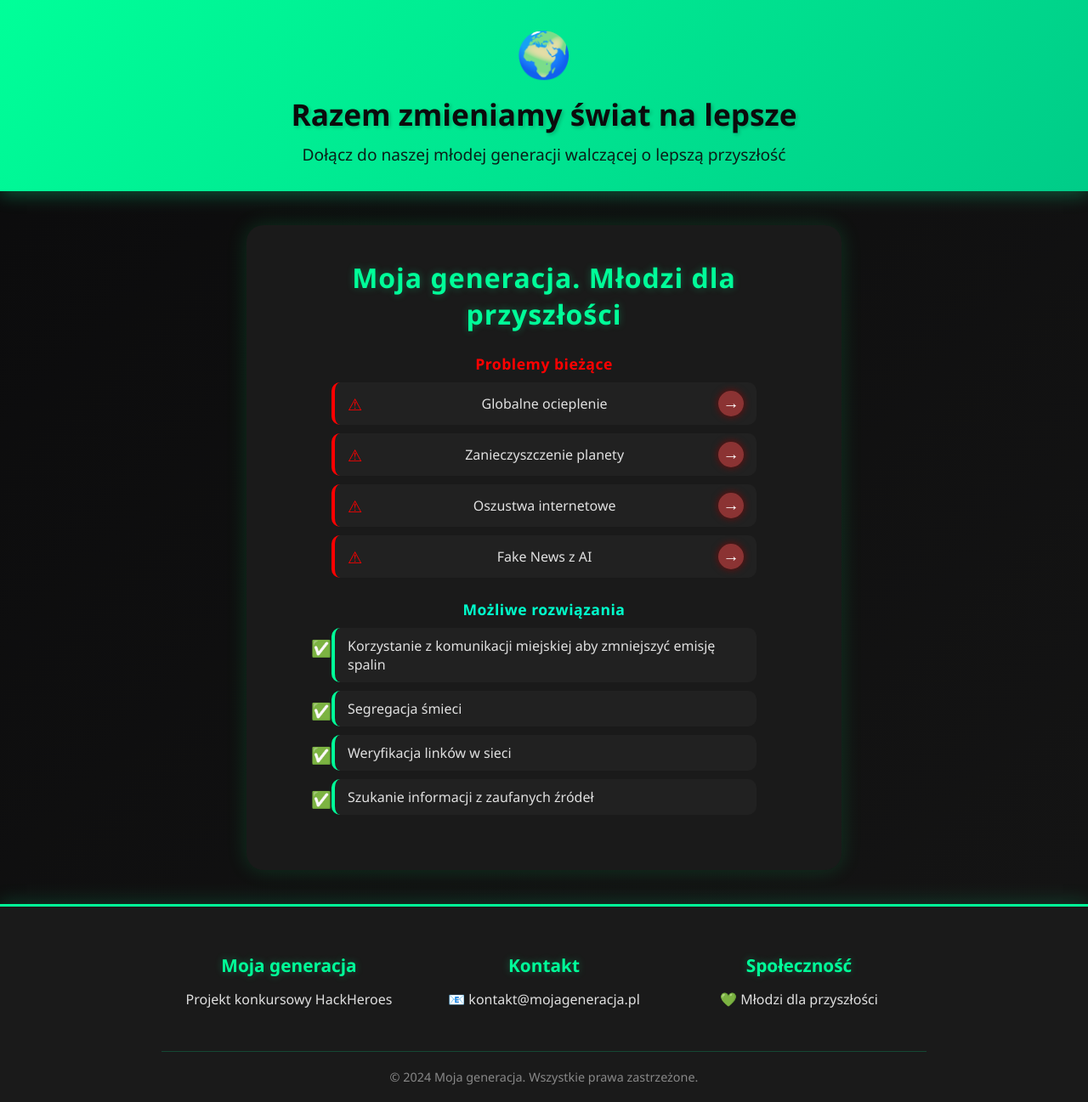
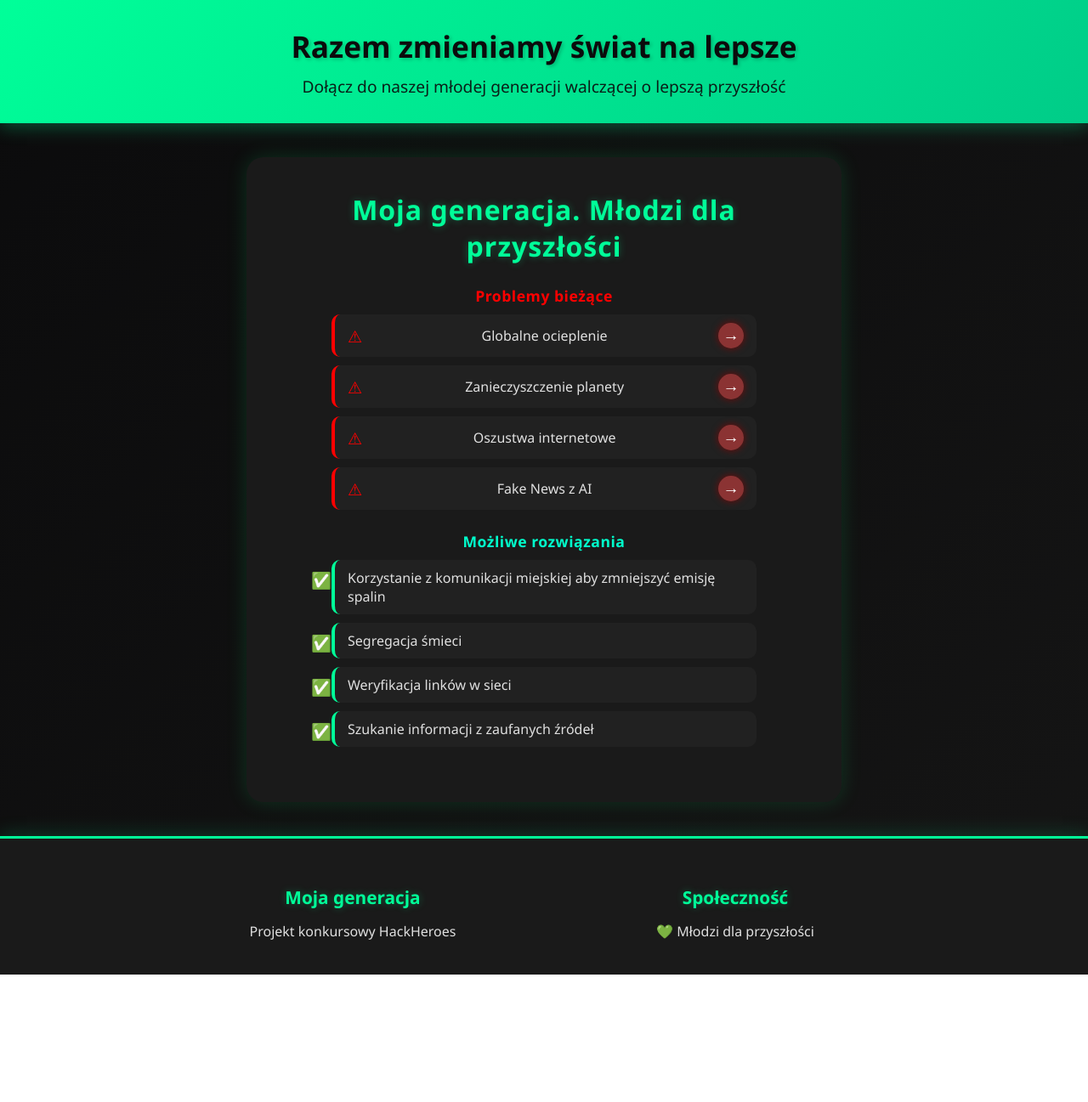
Before and after one commit to aa2Kimozo/konkurs-strona, a plain HTML site: page index.html in a window 1280 px wide. Shown: the whole page at 85% size. After the commit the page ends 1147 px from the top, so only its background shows below. Drawn offline with Linux system fonts and the light colour scheme.

Commit message:
Update index.html

```diff
--- a/index.html
+++ b/index.html
@@ -10,7 +10,6 @@
 <body>
     <div id="banner">
         <div class="banner-content">
-            <span class="banner-icon">🌍</span>
             <h2>Razem zmieniamy świat na lepsze</h2>
             <p>Dołącz do naszej młodej generacji walczącej o lepszą przyszłość</p>
         </div>
@@ -46,17 +45,10 @@
                 <p>Projekt konkursowy HackHeroes</p>
             </div>
             <div class="footer-section">
-                <h3>Kontakt</h3>
-                <p>📧 kontakt@mojageneracja.pl</p>
-            </div>
-            <div class="footer-section">
                 <h3>Społeczność</h3>
                 <p>💚 Młodzi dla przyszłości</p>
             </div>
         </div>
-        <div class="footer-bottom">
-            <p>&copy; 2024 Moja generacja. Wszystkie prawa zastrzeżone.</p>
-        </div>
     </footer>
 </body>
 </html>
```
